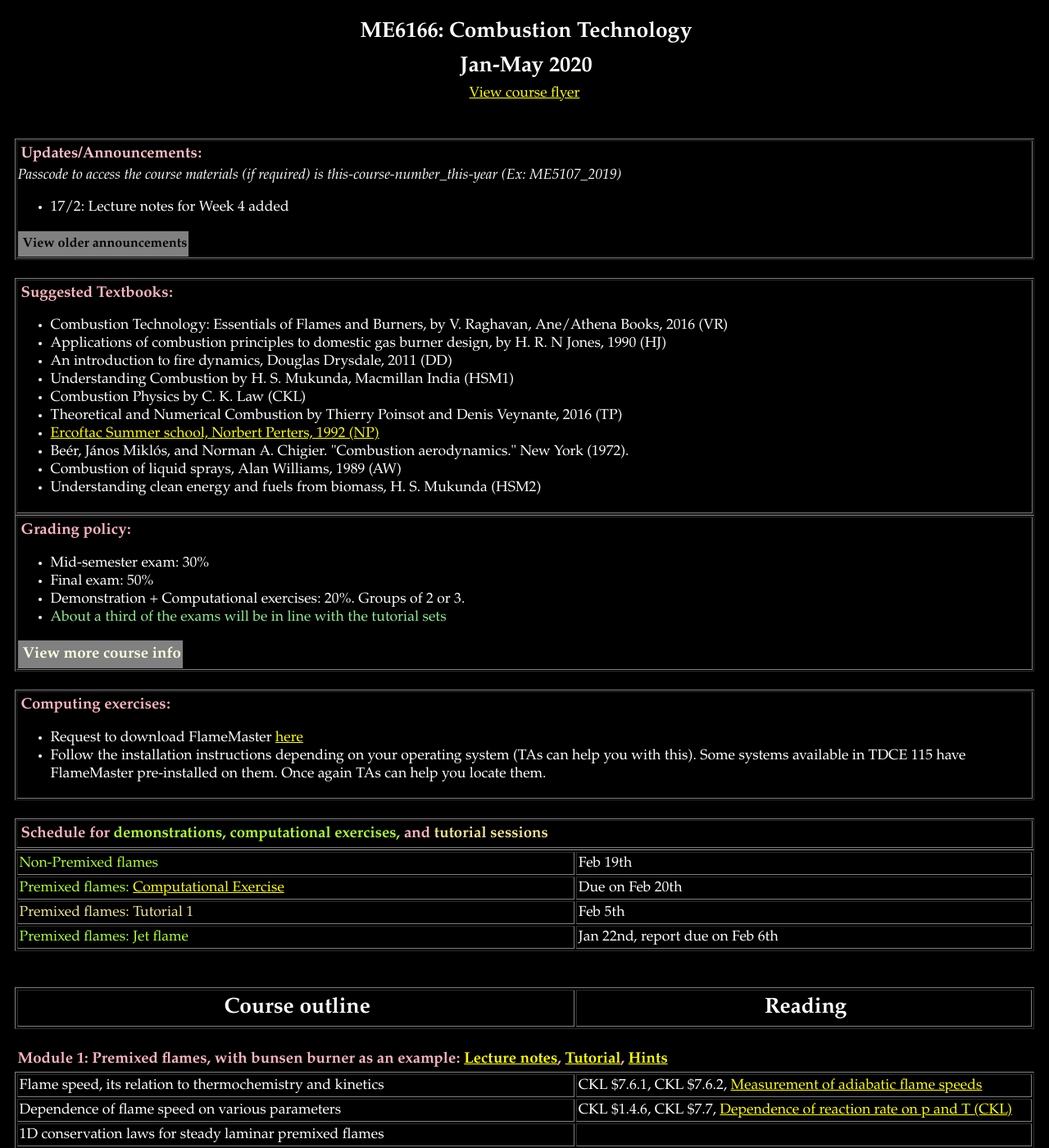
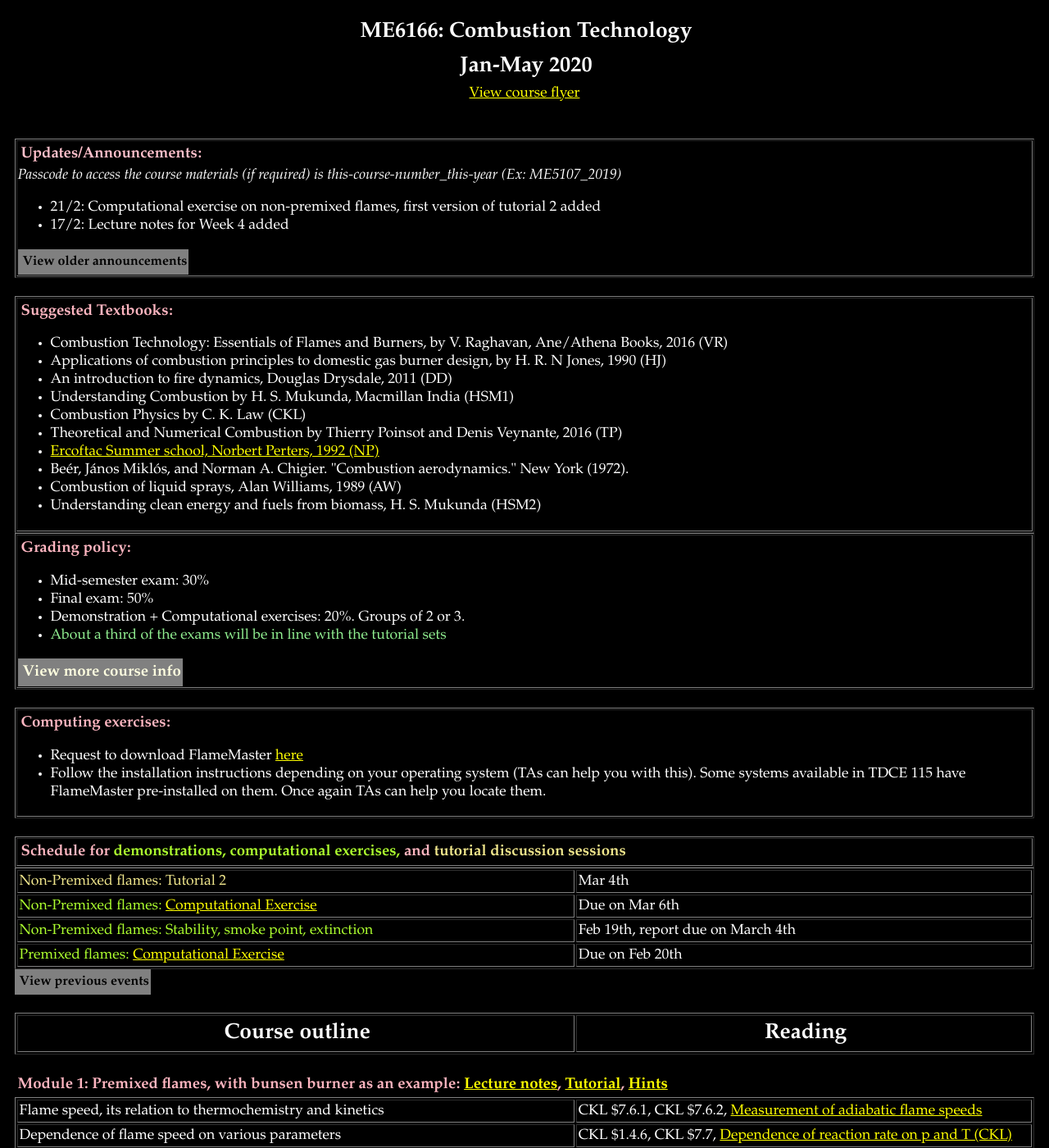
Before and after one commit to krithikasivaram/krithikasivaram.github.io, a Jekyll site: the page teaching/ME6166_Jan_May_2020.html, which Jekyll copies as it is, in a window 1280 px wide and 1400 px high. Shown: the whole window at 82% size. Built offline with Jekyll 4.4.1, drawn with Linux system fonts in a browser that asks for light colours.

Commit message:
me6166 updates

```diff
--- a/teaching/ME6166_Jan_May_2020.html
+++ b/teaching/ME6166_Jan_May_2020.html
@@ -108,6 +108,7 @@ p
 Updates/Announcements:</font></h3>
 <i> Passcode to access the course materials (if required) is this-course-number_this-year (Ex: ME5107_2019)</i>
 	<ul>
+	<li> 21/2: Computational exercise on non-premixed flames, first version of tutorial 2 added
 	<li> 17/2: Lecture notes for Week 4 added
 	</ul>
 	<button class="collapsible"><h4>View older announcements</h4></button>
@@ -242,17 +243,25 @@ Path-to-FlameMaster/Run/FlameMan/Diff/Steady/CH4/ </li>	-->
 
 <table border="1" cellspacing="1" cellpadding="1"  width="100%">
 <tr> <td width="100%">
-<h3>Schedule for <font color="greenyellow">demonstrations, computational exercises,</font> and <font color="khaki">tutorial sessions</font></h3>
-<!-- <button class="collapsible"><h4>View previous events</h4></button>
- <div class="content">-->
+<h3>Schedule for <font color="greenyellow">demonstrations, computational exercises,</font> and <font color="khaki">tutorial discussion sessions</font></h3>
 </table>
 <table border="1" cellspacing="2" cellpadding="2" width="100%">
 	<col width = "55%">
 	<col width = "45%">
-	<tr> <td> <font color="greenyellow">Non-Premixed flames </td> <td> Feb 19th </td></tr>
+	<tr> <td> <font color="khaki">Non-Premixed flames: Tutorial 2 </td> <td> Mar 4th </td></tr>
+	<tr> <td> <font color="greenyellow">Non-Premixed flames: <a href="https://owncloud.iitm.ac.in/index.php/s/W9QMwpwb9ASHufk">Computational Exercise</a> </td> <td> Due on Mar 6th </td></tr>
+	<tr> <td> <font color="greenyellow">Non-Premixed flames: Stability, smoke point, extinction </td> <td> Feb 19th, report due on March 4th </td></tr>
 	<tr> <td> <font color="greenyellow">Premixed flames: <a href="https://owncloud.iitm.ac.in/index.php/s/VYD5xrxFi5lWpwu">Computational Exercise</a> </td> <td> Due on Feb 20th </td></tr>
+</table>
+<button class="collapsible"><h4>View previous events</h4></button>
+ <div class="content">
+<table border="1" cellspacing="2" cellpadding="2" width="100%">
+	<col width = "55%">
+	<col width = "45%">
 	<tr> <td> <font color="khaki">Premixed flames: Tutorial 1 </td> <td> Feb 5th </td></tr>
-	<tr> <td> <font color="greenyellow">Premixed flames: Jet flame </td> <td> Jan 22nd, report due on Feb 6th </td></tr>
+	<tr> <td> <font color="greenyellow">Premixed flames: Flat flame burner </td> <td> Jan 22nd, report due on Feb 6th </td></tr>
+</table>
+</div>
 <!--
 	<tr> <td> <font color="greenyellow">Premixed flames: Jet flame <a href="https://owncloud.iitm.ac.in/public.php?service=files&t=2ZU0AJXXICyb2g7" target="_blank">Questionnaire</a>, <a href="https://owncloud.iitm.ac.in/public.php?service=files&t=BaqqHxcjNhr8wvb" target="_blank">Images</a>. Due by February 21st </font></td>
 	<td> February 7th</td></tr>
@@ -280,7 +289,6 @@ Path-to-FlameMaster/Run/FlameMan/Diff/Steady/CH4/ </li>	-->
 	<tr> <td> <font color="greenyellow">Solid fuel combustion: tutorial/demo: Coal gasifier, MILD inspired burner for biomass</font></td>
 	<td> April 26th</td></tr>
 -->
-</table>
 
 <br><br>
 <table border="1" cellspacing="2" cellpadding="2"  width="100%">
@@ -323,7 +331,7 @@ Path-to-FlameMaster/Run/FlameMan/Diff/Steady/CH4/ </li>	-->
 	 </td></tr>
 </table><br>
 
-<h3>Module 2: Non-premixed flames, with counterflow diffusion flame as an example: <a href="https://owncloud.iitm.ac.in/index.php/s/qBYKDyah6WaAydh" target="_blank">Lecture notes</a> <!--<a href="https://owncloud.iitm.ac.in/index.php/s/uDStSgYMsRWRGzo" target="_blank">Tutorial</a> --> </h3>
+<h3>Module 2: Non-premixed flames, with counterflow diffusion flame as an example: <a href="https://owncloud.iitm.ac.in/index.php/s/qBYKDyah6WaAydh" target="_blank">Lecture notes</a>, <a href="https://owncloud.iitm.ac.in/index.php/s/O0luGc4K8QtGrbm" target="_blank">Tutorial</a></h3>
 <table border="1" cellspacing="2" cellpadding="2" width="100%">
 	<col width = "55%">
 	<col width = "45%">
```
Also changed, not shown: 1 other file.
